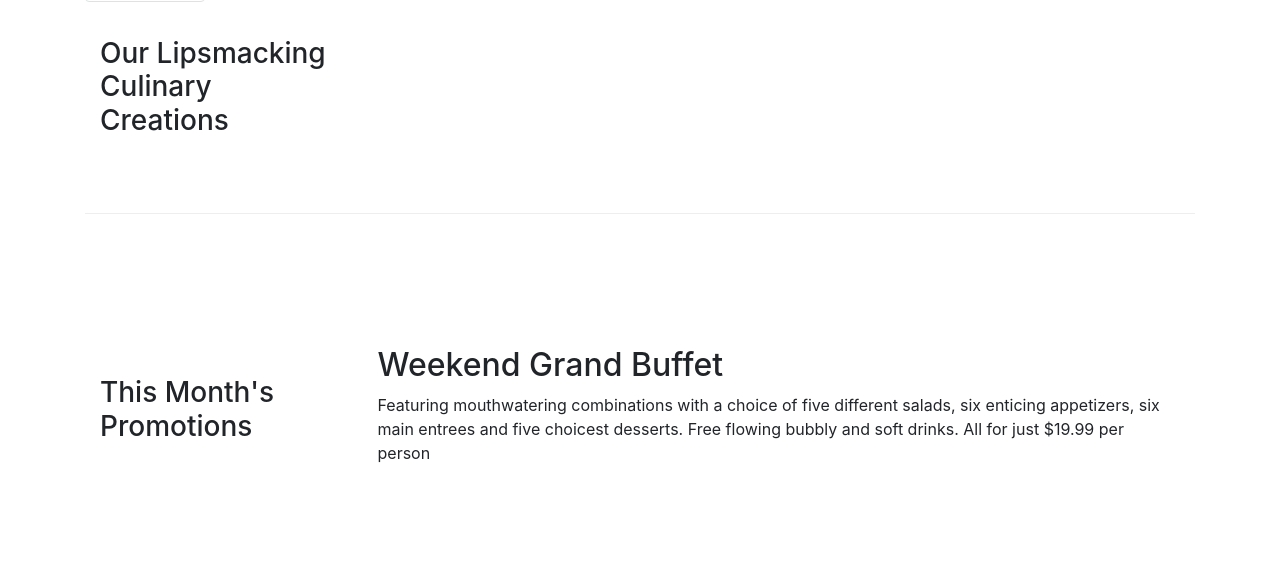
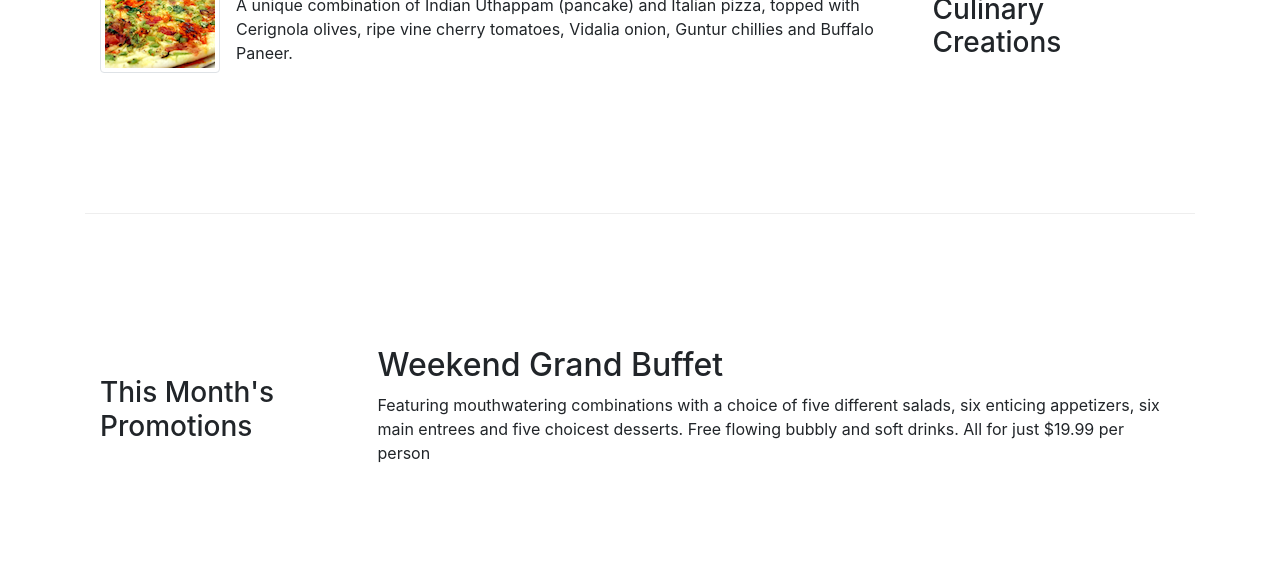
Before and after one commit to bqsistemas/node-app-coursera, a website: page index.html in a window 1280 px wide. Shown: the part 520-1100 px from the top of the page. Drawn offline with nearby package versions, Linux system fonts and the light colour scheme.

Commit message:
Images and Media

```diff
--- a/index.html
+++ b/index.html
@@ -60,6 +60,7 @@
             <div class="col-12 col-sm-4 order-sm-last col-md-3">
                 <h3>Our Lipsmacking Culinary Creations</h3>
             </div>
+            <div class="col col-sm order-sm-first col-md">
                 <div class="media">
                     <img class="d-flex mr-3 img-thumbnail align-self-center" src="img/uthappizza.png" alt="Uthappizza">
                     <div class="media-body">
@@ -68,6 +69,7 @@
                             Italian pizza, topped with Cerignola olives, ripe vine
                             cherry tomatoes, Vidalia onion, Guntur chillies and
                             Buffalo Paneer.</p>
+                    </div>
                 </div>
             </div>
         </div>
```
Lines whose indentation alone changed are shown as unchanged.
